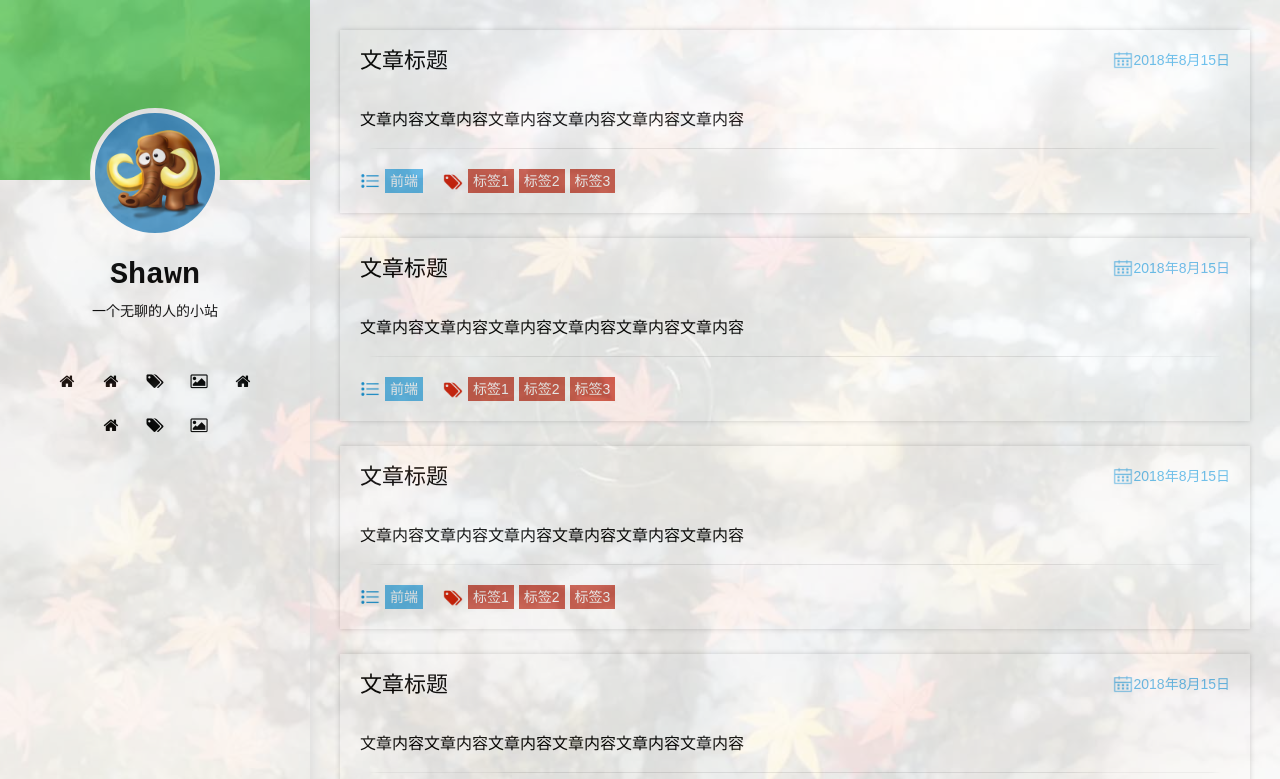
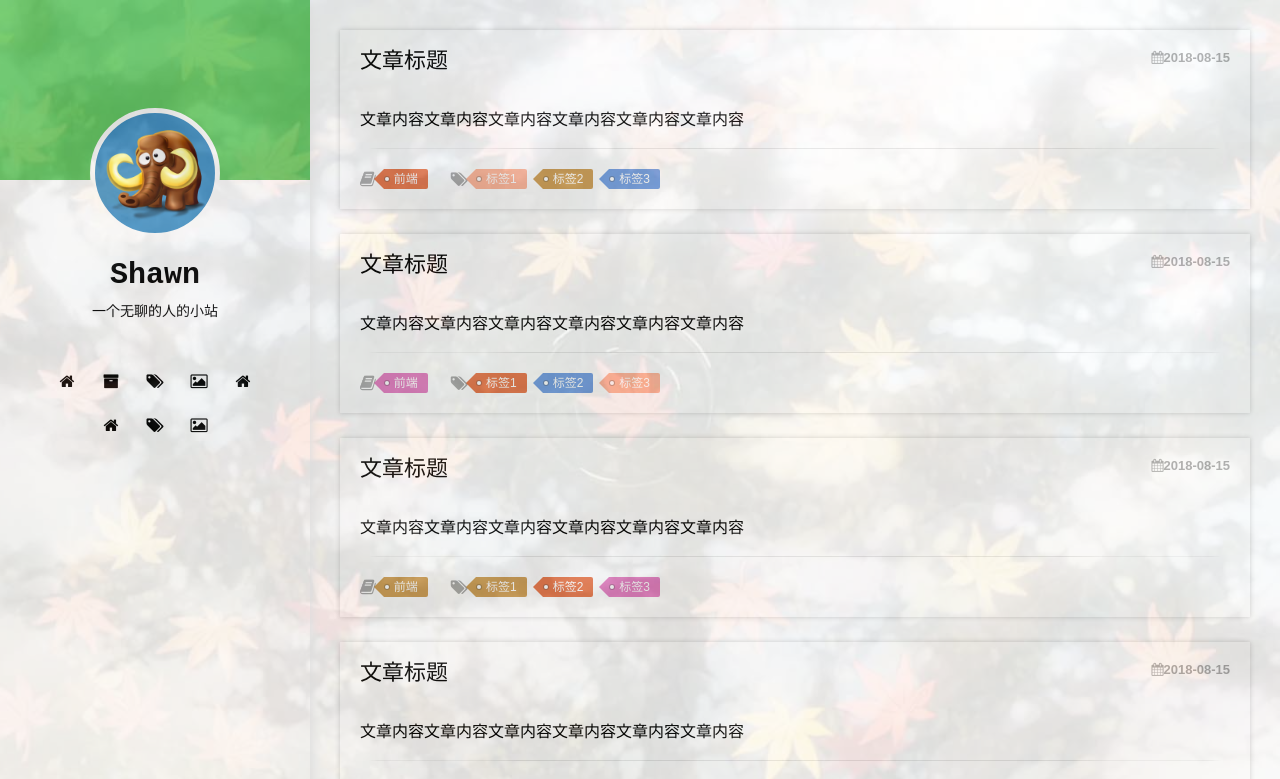
Before and after one commit to mnichangxin/blog-web, a Vue app: page / in a window 1280 px wide. Shown: the top 779 px of the page. Built offline with nearby package versions, Linux system fonts and the light colour scheme.

Commit message:
:lipstick: Add TagCloud component

```diff
--- /dev/null
+++ b/src/components/TagCloud.vue
@@ -0,0 +1,31 @@
+<template>
+    <ul class="tag-cloud">
+        <li class="tag-cloud-item" v-for="tag in random_tags" :key="tag.index">
+            <span class="tag-cloud-des" :class="`tag-cloud-des-${tag.index}`">{{ tag.des }}</span>
+        </li>
+    </ul>
+</template>
+
+<script>
+    export default {
+        name: 'TagCloud',
+        props: ['tags'],
+        computed: {
+            random_tags () {
+                const result = []
+                const indexs = [0, 1, 2, 3, 4]
+                let count = indexs.length
+                for (let i = 0; i < this.tags.length; i++) {
+                    const index = ~~(Math.random() * count) + i
+                    result[i] = {
+                        index: indexs[index],
+                        des: this.tags[i]
+                    }
+                    indexs[index] = indexs[i]
+                    count--
+                }
+                return result
+            }
+        }
+    }
+</script>
--- a/src/pages/article/ArticleList.vue
+++ b/src/pages/article/ArticleList.vue
@@ -9,8 +9,8 @@
                     <a>{{ article.title }}</a>
                 </div>
                 <div class="article-date">
-                    <img class="article-date-icon" v-bind:src="date_icon_src" />
-                    <span class="article-date-text">{{ article.date }}</span>
+                    <span class="article-date-icon"><i class="fa fa-calendar"></i></span>
+                    <div class="article-date-text">{{ article.date }}</div>
                 </div>
             </div>
             <div class="article-introduction">
@@ -19,34 +19,31 @@
             </div>
             <div class="article-bottom">
                 <div class="article-category">
-                    <img class="article-category-icon" v-bind:src="category_icon_src" />
-                    <span class="article-category-text">{{ article.category }}</span>
+                    <span class="article-category-icon"><i class="fa fa-book"></i></span>
+                    <TagCloud class="article-tags-cloud" :tags="[ article.category ]" />
                 </div>
-                <ul class="article-tags">
-                    <img class="article-tag-icon" v-bind:src="tag_icon_src" />
-                    <li class="article-tag" v-for="(tag, index) in article.tags" v-bind:key="index">{{ tag }}</li>
-                </ul>
+                <div class="article-tags">
+                    <span class="article-tags-icon"><i class="fa fa-tags"></i></span>
+                    <TagCloud class="article-tags-cloud" :tags="article.tags" />
+                </div>
             </div>
         </li>
     </ul>
 </template>
 
 <script>
-    import date_icon_src from '@assets/icon/date.png'
-    import category_icon_src from '@assets/icon/category.png'
-    import tag_icon_src from '@assets/icon/tag.png'
-
+    import TagCloud from '@components/TagCloud.vue'
     export default {
         name: 'ArticleList',
+        components: {
+            TagCloud
+        },
         data () {
             return {
-                date_icon_src: date_icon_src,
-                category_icon_src: category_icon_src,
-                tag_icon_src: tag_icon_src,
                 article_list: [
                     {
                         title: '文章标题',
-                        date: '2018年8月15日',
+                        date: '2018-08-15',
                         introduction: '文章内容文章内容文章内容文章内容文章内容文章内容',
                         category: '前端',
                         tags: [
@@ -57,7 +54,7 @@
                     },
                     {
                         title: '文章标题',
-                        date: '2018年8月15日',
+                        date: '2018-08-15',
                         introduction: '文章内容文章内容文章内容文章内容文章内容文章内容',
                         category: '前端',
                         tags: [
@@ -68,7 +65,7 @@
                     },
                     {
                         title: '文章标题',
-                        date: '2018年8月15日',
+                        date: '2018-08-15',
                         introduction: '文章内容文章内容文章内容文章内容文章内容文章内容',
                         category: '前端',
                         tags: [
@@ -79,7 +76,7 @@
                     },
                     {
                         title: '文章标题',
-                        date: '2018年8月15日',
+                        date: '2018-08-15',
                         introduction: '文章内容文章内容文章内容文章内容文章内容文章内容',
                         category: '前端',
                         tags: [
@@ -90,7 +87,7 @@
                     },
                     {
                         title: '文章标题',
-                        date: '2018年8月15日',
+                        date: '2018-08-15',
                         introduction: '文章内容文章内容文章内容文章内容文章内容文章内容',
                         category: '前端',
                         tags: [
@@ -101,7 +98,7 @@
                     },
                     {
                         title: '文章标题',
-                        date: '2018年8月15日',
+                        date: '2018-08-15',
                         introduction: '文章内容文章内容文章内容文章内容文章内容文章内容',
                         category: '前端',
                         tags: [
--- a/src/pages/aside/Aside.vue
+++ b/src/pages/aside/Aside.vue
@@ -11,30 +11,14 @@
                 <li class="aside-text-feature">一个无聊的人的小站</li>
             </ul>
             <ul class="aside-menu">
-                <li>
-                    <a title="首页"><i class="fa fa-home"></i></a>
-                </li>
-                <li>
-                    <a><i class="fa fa-home"></i></a>
-                </li>
-                <li>
-                    <a><i class="fa fa-tags"></i></a>
-                </li>
-                <li>
-                    <a><i class="fa fa-photo"></i></a>
-                </li>
-                <li>
-                    <a title="首页"><i class="fa fa-home"></i></a>
-                </li>
-                <li>
-                    <a><i class="fa fa-home"></i></a>
-                </li>
-                <li>
-                    <a><i class="fa fa-tags"></i></a>
-                </li>
-                <li>
-                    <a><i class="fa fa-photo"></i></a>
-                </li>
+                <li><a title="首页"><i class="fa fa-home"></i></a></li>
+                <li><a><i class="fa fa-archive"></i></a></li>
+                <li><a><i class="fa fa-tags"></i></a></li>
+                <li><a><i class="fa fa-photo"></i></a></li>
+                <li><a><i class="fa fa-home"></i></a></li>
+                <li><a><i class="fa fa-home"></i></a></li>
+                <li><a><i class="fa fa-tags"></i></a></li>
+                <li><a><i class="fa fa-photo"></i></a></li>
             </ul>
         </div>
     </div>
--- a/src/styles/article/article.css
+++ b/src/styles/article/article.css
@@ -41,19 +41,22 @@
 }
 .article-date {
     float: right;
+    font-size: 13px;
+    font-weight: 800;
+    color: #aaaaaa;
 }
-.article-date-icon, .article-category-icon, .article-tag-icon {
+.article-date-icon, .article-category-icon, .article-tags-icon {
     width: 20px;
     height: 20px;
     vertical-align: middle;
+    color: #aaaaaa;
 }
-.article-date-text, .article-category-text {
+.article-date-text, .article-tags-cloud {
     display: inline-block;
-    font-size: 14px;
     vertical-align: middle;
 }
-.article-date-text {
-    color: #5fbcee;
+.article-category-icon {
+    font-size: 17px;
 }
 .article-introduction {
     padding: 20px 20px 0;
@@ -71,29 +74,6 @@
 .article-category, .article-tags {
     float: left;
 }
-.article-category-text {
-    margin-left: 5px;
-    padding: 5px;
-    background-color: #5fbcee;
-    color: #ffffff;
-    cursor: pointer;
+.article-tags {
+    margin-left: 15px;
 }
-.article-category-text:hover {
-    background-color: #1296db;
-}
-.article-tags {
-    margin-left: 20px;
-}
-.article-tag {
-    display: inline-block;
-    margin-left: 5px;
-    padding: 5px;
-    background-color: #d15c4d;
-    color: #ffffff;
-    font-size: 14px;
-    vertical-align: middle;
-    cursor: pointer;
-}
-.article-tag:hover {
-    background-color: #d81e06;
-}
--- /dev/null
+++ b/src/styles/common/index.css
@@ -0,0 +1 @@
+@import url('tag-cloud.css');
--- /dev/null
+++ b/src/styles/common/tag-cloud.css
@@ -0,0 +1,76 @@
+/* tag clouds */
+.tag-cloud-item {
+    display: inline-block;
+}
+.tag-cloud-des {
+    display: inline-block;
+    position: relative;
+    margin: 0 8px;
+    padding: 3px 10px;
+    height: 14px;
+    line-height: 14px;
+    font-size: 12px;
+    color: #ffffff;
+    border-top-right-radius: 2px;
+    border-bottom-right-radius: 2px;
+    opacity: .75;
+    cursor: pointer;
+}
+.tag-cloud-des-0 {
+    background-color: #4580da;
+}
+.tag-cloud-des-1 {
+    background-color: #ffa07a;
+}
+.tag-cloud-des-2 {
+    background-color: #dd56b0;
+}
+.tag-cloud-des-3 {
+    background-color: #c5831f;
+}
+.tag-cloud-des-4 {
+    background-color: #e24c11;
+}
+.tag-cloud-des:hover {
+    transform: scale(1.02);
+    background-color: #99cc99;
+    opacity: 1;
+}
+.tag-cloud-des::before {
+    content: '';
+    position: absolute;
+    top: 0;
+    left: -20px;
+    width: 0;
+    height: 0;
+    border: 10px solid transparent;
+}
+.tag-cloud-des-0::before {
+    border-right-color: #4580da;
+}
+.tag-cloud-des-1::before {
+    border-right-color: #ffa07a;
+}
+.tag-cloud-des-2::before {
+    border-right-color: #dd56b0;
+}
+.tag-cloud-des-3::before {
+    border-right-color: #c5831f;
+}
+.tag-cloud-des-4::before {
+    border-right-color: #e24c11;
+}
+.tag-cloud-des:hover::before {
+    border-right-color: #99cc99;
+}
+.tag-cloud-des::after {
+    content: '';
+    position: absolute;
+    top: 8px;
+    left: 1px;
+    width: 4px;
+    height: 4px;
+    border-radius: 50%;
+    background-color: #ffffff;
+    box-shadow: 0 0 0 1px rgba(0, 0, 0, .3);
+}
--- a/src/styles/max-screen.css
+++ b/src/styles/max-screen.css
@@ -4,6 +4,7 @@
  * adapt big screen
  */
 
+ @import url('common/index.css');
  @import url('aside/aside.css');
  @import url('article/article.css');
  @import url('footer/footer.css');
```
